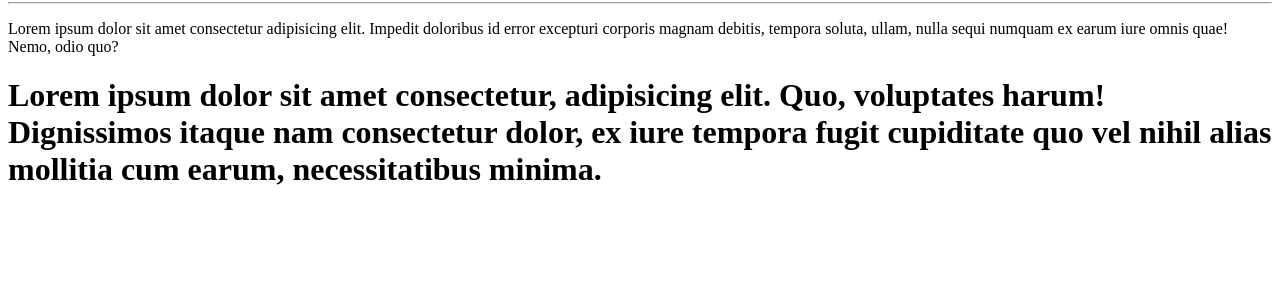
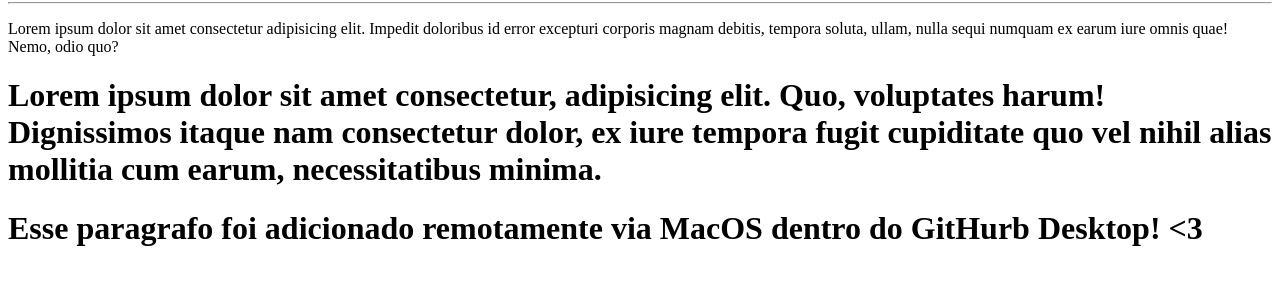
Before and after one commit to wesleynovaiss/Ola-Mundo, a plain HTML site: page site-exemplo/index.html in a window 1280 px wide. Shown: the part 78-362 px from the top of the page. Drawn offline with Linux system fonts and the light colour scheme.

Commit message:
atualizei ultimo paragrafo na index

```diff
--- a/site-exemplo/index.html
+++ b/site-exemplo/index.html
@@ -10,5 +10,6 @@
     <hr>
     <p>Lorem ipsum dolor sit amet consectetur adipisicing elit. Impedit doloribus id error excepturi corporis magnam debitis, tempora soluta, ullam, nulla sequi numquam ex earum iure omnis quae! Nemo, odio quo?</p>
     <h1>Lorem ipsum dolor sit amet consectetur, adipisicing elit. Quo, voluptates harum! Dignissimos itaque nam consectetur dolor, ex iure tempora fugit cupiditate quo vel nihil alias mollitia cum earum, necessitatibus minima.</h1>
+    <h1>Esse paragrafo foi adicionado remotamente via MacOS dentro do GitHurb Desktop! &lt;3</h1>
 </body>
 </html>
```
